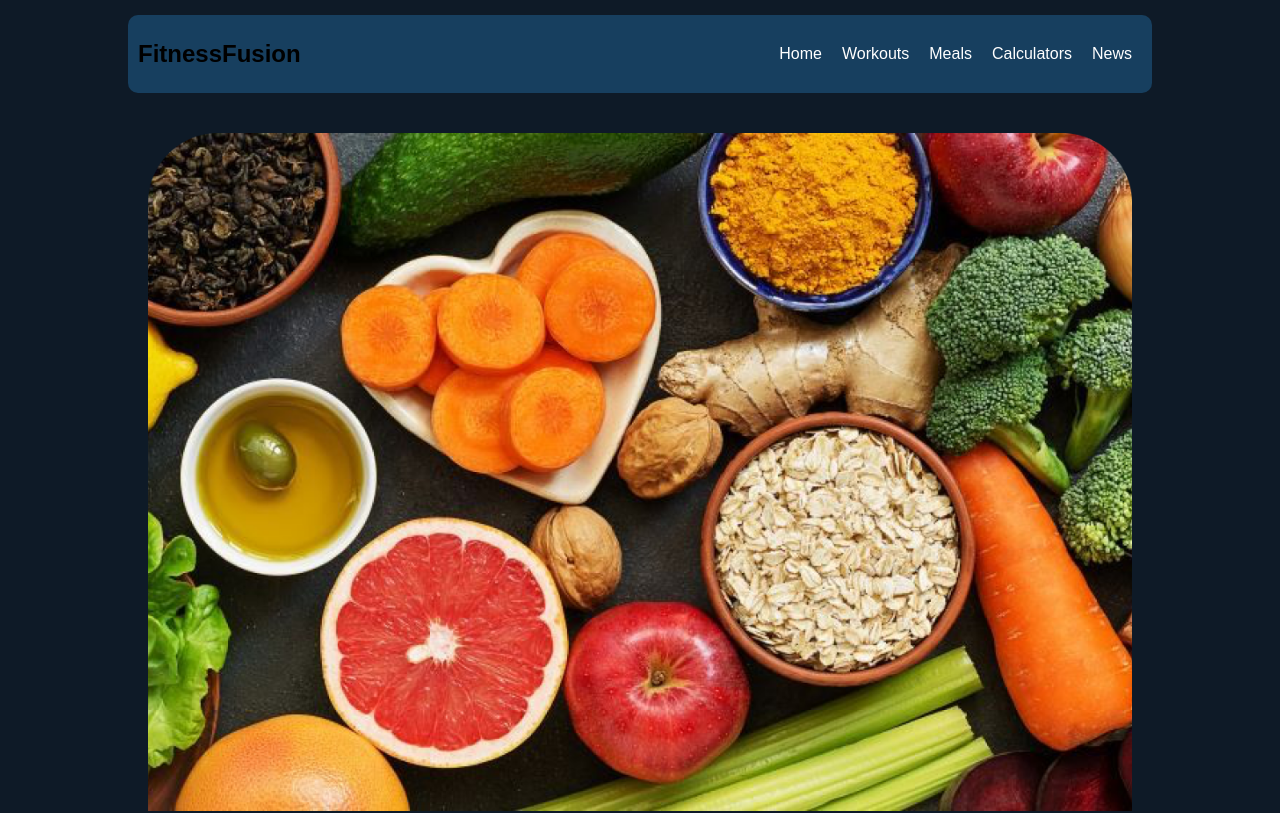
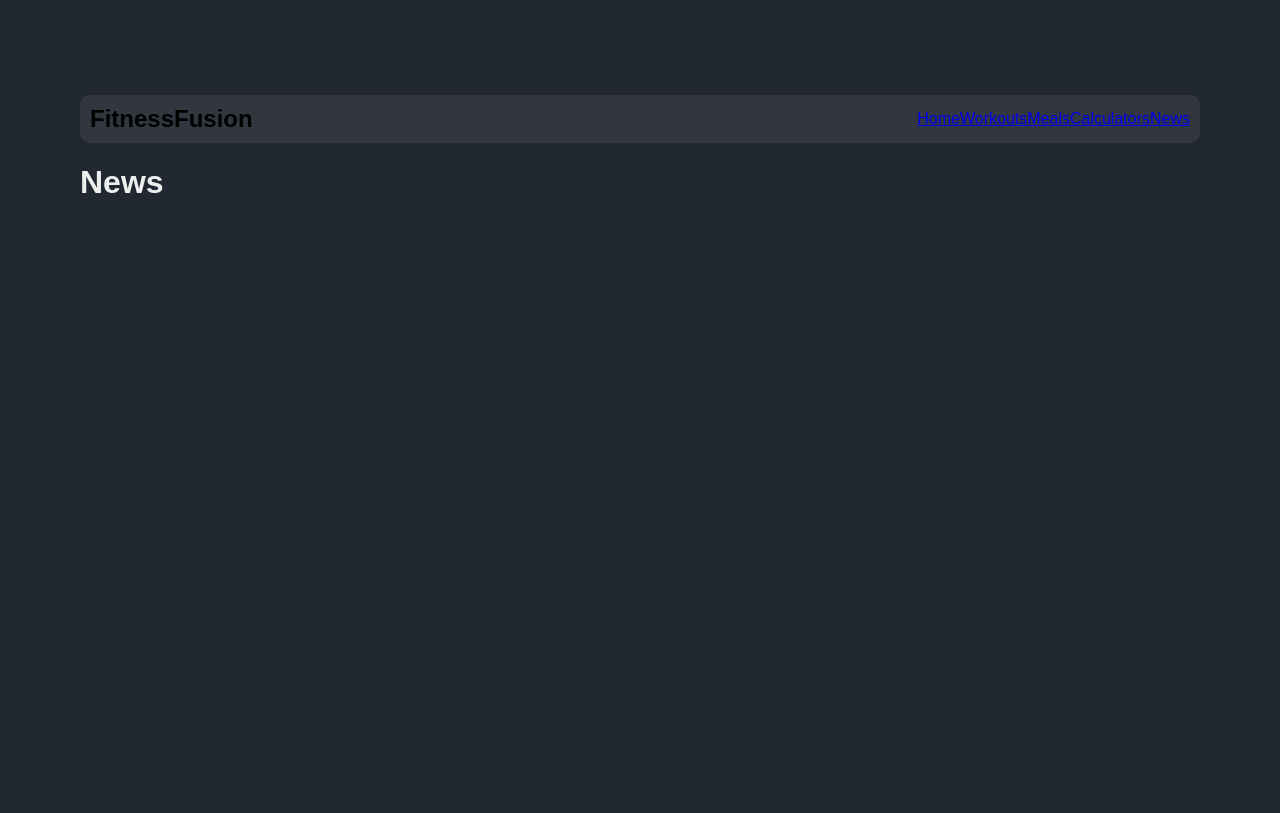
Before and after one commit to SEG3125-A/Lab8_Group16, a React (Create React App) app in the folder fitness-website/: page /news in a window 1280 px wide. Shown: the top 813 px of the page. Built offline with nearby package versions, Linux system fonts and the light colour scheme.

Commit message:
added routing and more styling

```diff
--- a/fitness-website/package.json
+++ b/fitness-website/package.json
@@ -8,6 +8,7 @@
     "@testing-library/user-event": "^13.5.0",
     "react": "^18.2.0",
     "react-dom": "^18.2.0",
+    "react-router-dom": "^6.22.3",
     "react-scripts": "5.0.1",
     "web-vitals": "^2.1.4"
   },
--- a/fitness-website/src/App.css
+++ b/fitness-website/src/App.css
@@ -5,8 +5,8 @@ body, h1, h2, h3, p, ul, li {
 
 body {
   font-family: Arial, sans-serif;
-  background-color: #0e1a27;
-  color: white;
+  background-color: #222831;
+  color: #eeeeee;
 }
 
 .container {
@@ -16,24 +16,18 @@ body {
   min-height: 100vh;
 }
 
-.HomePage {
-  width: 80%;
-}
-
-.header {
-  background-color: #173f5f;
-  display: flex;
-  justify-content: space-between;
-  align-items: center;
-  padding: 10px;
-  border-radius: 10px;
-  margin-top: 15px;
+.App {
+  padding: 80px;
 }
 
 .menu {
   display: flex;
+  background-color: #31363F;
+  justify-content: space-between;
+  padding: 10px;
+  border-radius: 10px;
+  margin-top: 15px;
   align-items: center;
-  flex: 1;
 }
 
 .menu-logo {
@@ -62,7 +56,7 @@ body {
 .content {
   margin-top: 20px;
   text-align: center;
-  background-color: #0e1a27;
+  background-color: #222831;
   padding: 20px;
 }
 
--- a/fitness-website/src/App.js
+++ b/fitness-website/src/App.js
@@ -1,12 +1,39 @@
 import './App.css';
 import HomePage from "./HomePage";
+import Navbar from "./Navbar";
+import {
+    BrowserRouter,
+    Routes,
+    Route,
+    NavLink
+} from "react-router-dom";
+import React from "react";
+import Workouts from "./Workouts";
+import Meals from "./Meals";
+import News from "./News";
 
 function App() {
-  return (
-    <div className="App">
-      <HomePage/>
-    </div>
-  );
+    return (
+        <div className="App">
+            <BrowserRouter>
+                <header>
+                    <Navbar/>
+                </header>
+                <main>
+                    <Routes>
+                        <Route index element={<HomePage/>}/>
+                        <Route path="workouts" element={<Workouts/>}/>
+                        <Route path="meals" element={<Meals/>}/>
+                        {/*<Route path="calculators" element={<Calculators/>}/>*/}
+                        <Route path="news" element={<News/>}/>
+                    </Routes>
+                </main>
+
+
+            </BrowserRouter>
+
+        </div>
+    );
 }
 
 export default App;
--- a/fitness-website/src/HomePage.js
+++ b/fitness-website/src/HomePage.js
@@ -7,16 +7,6 @@ function HomePage() {
     return (
         <div className="container">
             <div className="HomePage">
-                <div className="header">
-                    <div className="menu">
-                        <div className="menu-logo">FitnessFusion</div>
-                        <button className="menu-button">Home</button>
-                        <button className="menu-button">Workouts</button>
-                        <button className="menu-button">Meals</button>
-                        <button className="menu-button">Calculators</button>
-                        <button className="menu-button">News</button>
-                    </div>
-                </div>
                 <div className="content">
                     <img src={photo} alt="Photo" className="photo" />
                     <img src={workoutImage} alt="Workout" className="workout-image" />
--- /dev/null
+++ b/fitness-website/src/Meals.js
@@ -0,0 +1,7 @@
+function Meals() {
+    return(
+        <h1>Meals</h1>
+    )
+}
+
+export default Meals;
--- /dev/null
+++ b/fitness-website/src/Navbar.js
@@ -0,0 +1,14 @@
+import React from "react";
+import { NavLink } from "react-router-dom"
+
+function Navbar() {
+    return (<nav className="menu">
+        <div className="menu-logo">FitnessFusion</div>
+        <NavLink to="/">Home</NavLink>
+        <NavLink to="workouts">Workouts</NavLink>
+        <NavLink to="/meals">Meals</NavLink>
+        <NavLink to="/calculators">Calculators</NavLink>
+        <NavLink to="/news">News</NavLink>
+    </nav>)
+}
+export default Navbar;
--- /dev/null
+++ b/fitness-website/src/News.js
@@ -0,0 +1,5 @@
+function News() {
+    return (<h1>News</h1>)
+}
+
+export default News;
--- /dev/null
+++ b/fitness-website/src/Workouts.js
@@ -0,0 +1,7 @@
+function Workouts(){
+    return(
+        <h1>Workouts!</h1>
+    )
+}
+
+export default Workouts
```
Also changed, not shown: fitness-website/data/db.json (added, +7 -0 lines), 1 other file (tests, documents, lock files or other folders).
